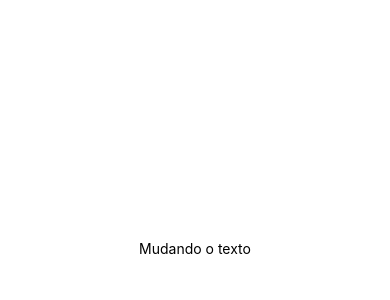
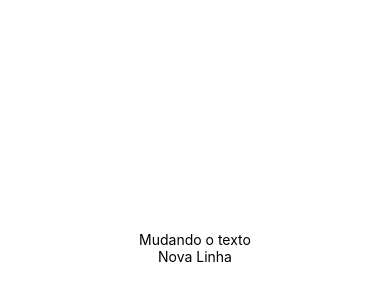
Before and after one commit to Magician-Star/CALISTHENICS, a React Native app: screen / in a window 390 px wide. Shown: the part 174-474 px from the top of the page. Built offline with nearby package versions, Linux system fonts and the light colour scheme.

Commit message:
App.js Mudado

```diff
--- a/App.js
+++ b/App.js
@@ -2,10 +2,12 @@ import { StatusBar } from 'expo-status-bar';
 import React from 'react';
 import { StyleSheet, Text, View } from 'react-native';
 
+
 export default function App() {
   return (
     <View style={styles.container}>
-      <Text>Mudando o texto</Text>
+      <Text >Mudando o texto</Text>
+      <Text>Nova Linha</Text>
       <StatusBar style="auto" />
     </View>
   );
```
